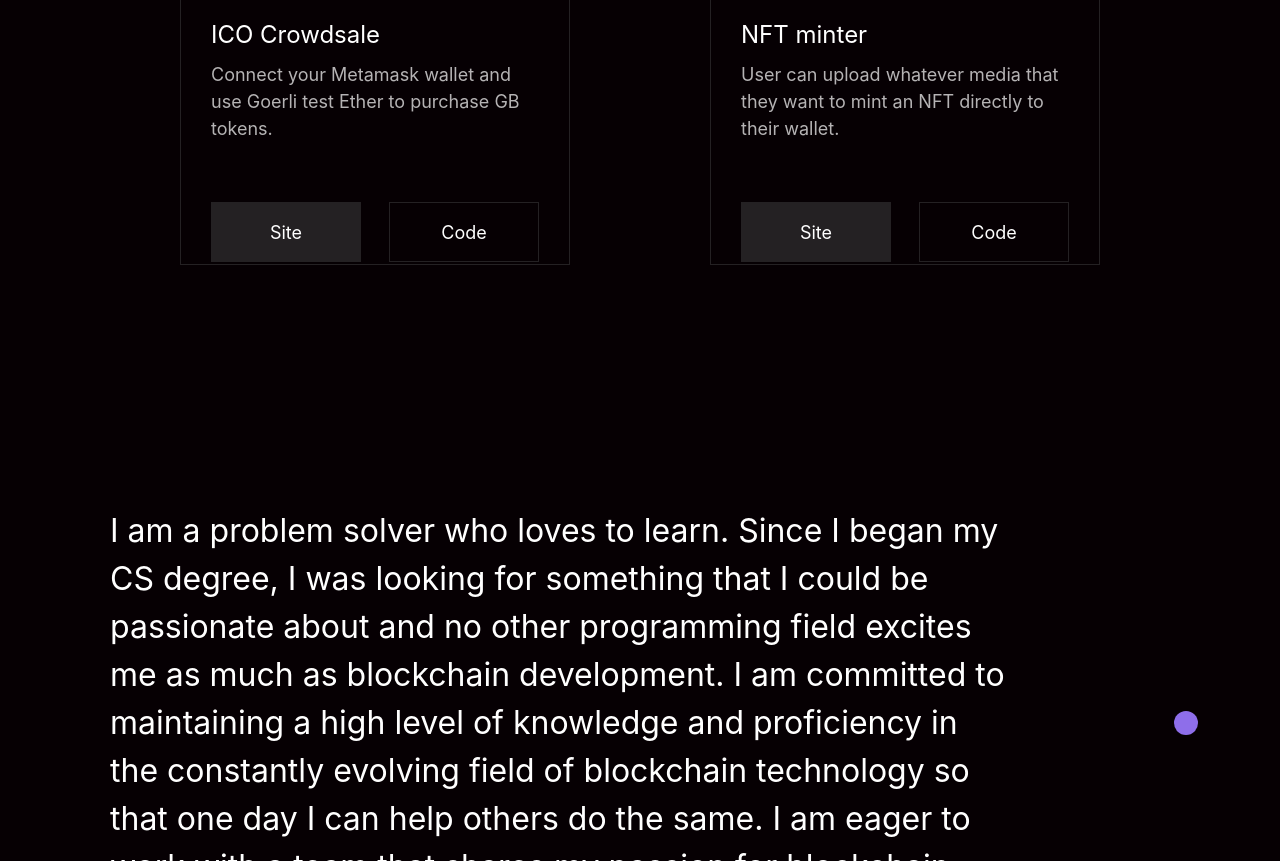
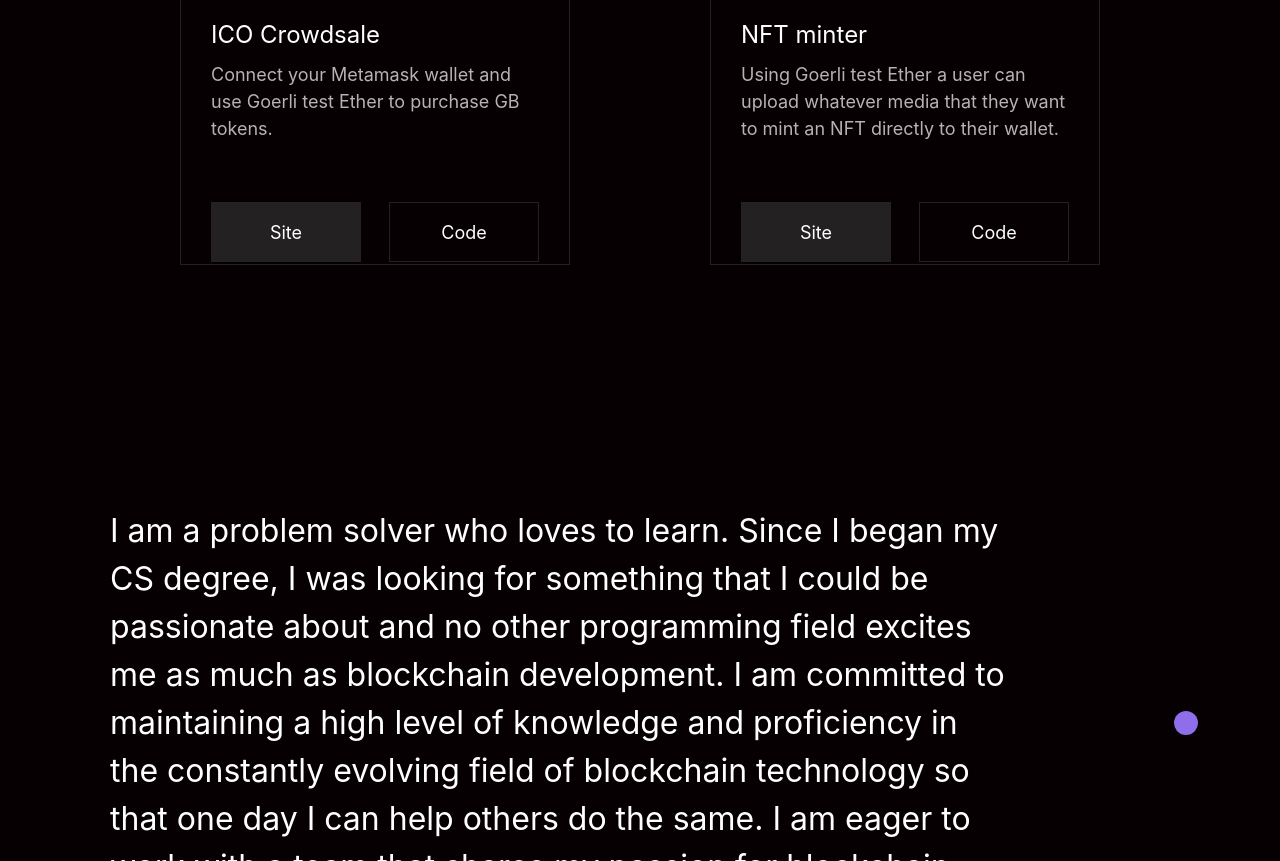
Before and after one commit to srestrepo221/My-Resume, a plain HTML site: page index.html in a window 1280 px wide. Shown: the part 1303-2164 px from the top of the page. Drawn offline with Linux system fonts and the light colour scheme.

Commit message:
small update

```diff
--- a/index.html
+++ b/index.html
@@ -89,7 +89,7 @@
                 <div class="card">
                     <img src="./img/projects/project-2.png" alt="">
                     <h3 class="card-title">NFT minter</h3>
-                    <p class="card-description">User can upload whatever media that they want to mint an NFT directly to their wallet.</p>
+                    <p class="card-description">Using Goerli test Ether a user can upload whatever media that they want to mint an NFT directly to their wallet.</p>
                     <div class="card-buttons">
                         <a href="https://icy-mud-6385.on.fleek.co/" class="card-button--site" target="_blank">Site</a>
                         <a href="https://github.com/srestrepo221/nft-marketplace" class="card-button--code" target="_blank">Code</a>
```
